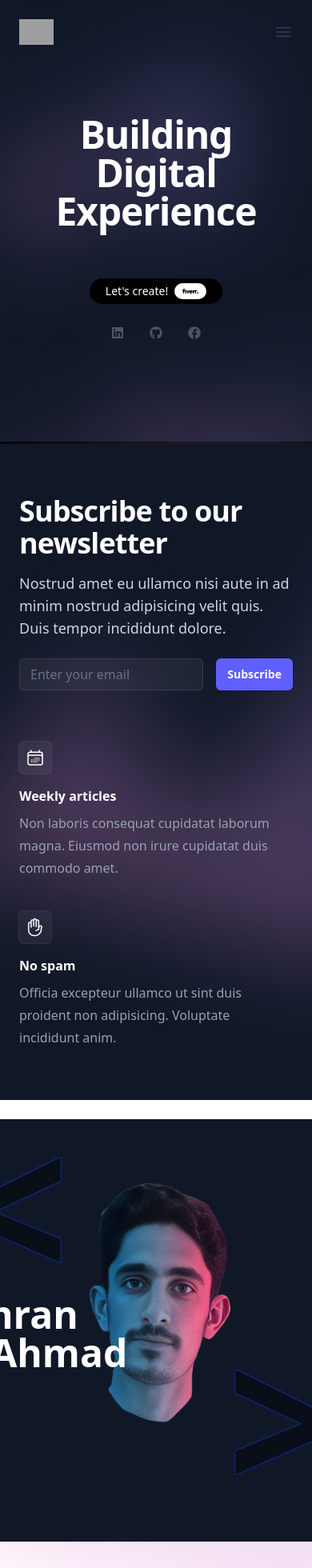
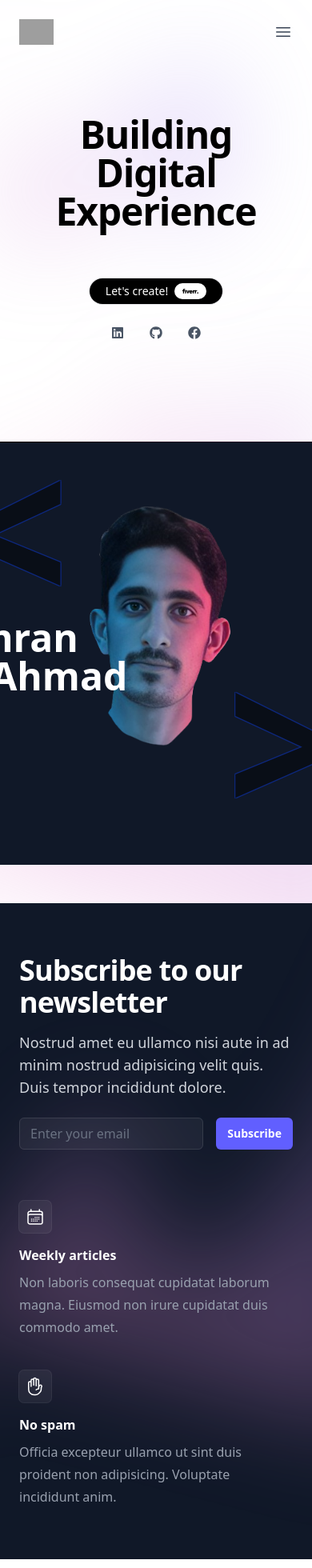
Before and after one commit to imranahmad537/Imran-developer-portfolio, a React (Vite) app: page / in a window 390 px wide. Shown: the top 1960 px of the page at 80% size. Built offline with nearby package versions, Linux system fonts and the light colour scheme; grey boxes are pictures that could not be loaded.

Commit message:
Committed

```diff
--- a/src/App.jsx
+++ b/src/App.jsx
@@ -9,6 +9,7 @@ import './App.css'
 import Project1 from './Pages/Project1'
 import About from './Pages/About'
 import Subscribe1 from './Pages/Subscribe1'
+import Achievements from './Pages/Achievements'
 
 
 function App() {
@@ -18,14 +19,14 @@ function App() {
     <>
     <Hero/>
     <hr />
-    {/* <Bento/> */}
-    {/* <About/> */}
-    <hr />
-    {/* <Logos/> */}
-    <hr />
+
+      <Subscribe1/>
+      <br />
+      <br />
+
     <Subscribe/>
     <br />
-    <Subscribe1/>
+    <Achievements/>
     {/* <Project/> */}
     <Project1/>
     {/* <Grid/> */}
--- /dev/null
+++ b/src/Pages/Achievements.jsx
@@ -0,0 +1,77 @@
+import React from 'react'
+import Slider from "react-slick";
+import "slick-carousel/slick/slick.css";
+
+import "slick-carousel/slick/slick-theme.css";
+
+const Achievements = () => {
+
+  var settings = {
+   dots: true,
+    infinite: true,
+    speed: 500,
+    slidesToShow: 1,
+    slidesToScroll: 1
+  };
+  const CardData = [
+    {
+      title: "Project 1",
+      // img: "/Capture.PNG",
+       img: "https://encrypted-tbn0.gstatic.com/images?q=tbn:ANd9GcSl0Ez4tSCoI3bYCu-XvswB1mgC1ZlljUB8rw&s",
+      description: "This is a description of project 1",
+      tags: ["#React"],
+    },
+    {
+      title: "Project 2",
+      // img: "/Capture.PNG",
+       img: "https://encrypted-tbn0.gstatic.com/images?q=tbn:ANd9GcSl0Ez4tSCoI3bYCu-XvswB1mgC1ZlljUB8rw&s",
+      description: "This is a description of project 1",
+      tags: ["#React"],
+    },
+    {
+        title: "Project 3",
+        img: "https://encrypted-tbn0.gstatic.com/images?q=tbn:ANd9GcSl0Ez4tSCoI3bYCu-XvswB1mgC1ZlljUB8rw&s",
+        description: "This is a description of project 1",
+        tags: ["#React"],
+      },
+      {
+        title: "Project 4",
+        // img: "/Capture.PNG",
+         img: "https://encrypted-tbn0.gstatic.com/images?q=tbn:ANd9GcSl0Ez4tSCoI3bYCu-XvswB1mgC1ZlljUB8rw&s",
+        description: "This is a description of project 1",
+        tags: ["#React"],
+      },
+  ];
+  return (
+     <div className="slider-container w-full max-w-6xl mx-auto py-8 px-8 rounded-2xl  ">
+        {/* <h1 className=" text-4xl font-bold my-10">See our Work</h1> */}
+        <p className="mx-auto my-12 max-w-lg text-center text-4xl font-semibold tracking-tight text-balance text-gray-950 sm:text-5xl ">
+           Achivements
+          </p>
+     <Slider {...settings}>
+        <div>
+          <h3>1</h3>
+        </div>
+        <div>
+          <h3>2</h3>
+        </div>
+        <div>
+          <h3>3</h3>
+        </div>
+        <div>
+          <h3>4</h3>
+        </div>
+        <div>
+          <h3>5</h3>
+        </div>
+        <div>
+          <h3>6</h3>
+        </div>
+      </Slider>
+
+
+    </div>
+  )
+}
+
+export default Achievements
--- a/src/Pages/Hero.jsx
+++ b/src/Pages/Hero.jsx
@@ -27,7 +27,7 @@ export default function Example() {
 
   return (
     <>
-      <div className="bg-gray-900">
+      <div className="bg-white">
         <header className="absolute inset-x-0 top-0 z-50">
           <nav
             aria-label="Global"
@@ -141,7 +141,7 @@ export default function Example() {
           <div className="mx-auto max-w-2xl py-32 sm:py-48 lg:py-26">
             <div className="hidden sm:mb-8 sm:flex sm:justify-center"></div>
             <div className="text-center">
-              <span className="text-5xl font-semibold tracking-tight text-balance text-white sm:text-7xl ">
+              <span className="text-5xl font-semibold tracking-tight text-balance text-black sm:text-7xl ">
                 Building Digital Experience
               </span>
               {/* <p className="mt-8 text-lg font-medium text-pretty text-gray-500 sm:text-xl/8">
@@ -159,7 +159,7 @@ export default function Example() {
                   <a href="#" className="font-semibold ">
                     <span aria-hidden="true" className="absolute inset-0 " />
                     <SiFiverr className="mb-0.5 inline-block w-10 h-5 rounded-2xl lg:rounded-3xl lg:w-25  lg:h-10  ring-gray-900/10  bg-white text-black ml-2  " />
-                    <span class="top-0 ml-2 absolute  w-3.5 h-3.5 animate-ping bg-green-400 border-2 border-white dark:border-gray-800 rounded-full"></span>
+                    <span className="top-0 ml-2 absolute  w-3.5 h-3.5 animate-ping bg-green-400 border-2 border-white dark:border-gray-800 rounded-full"></span>
                   </a>
                 </div>
 
--- a/src/Pages/Project1.jsx
+++ b/src/Pages/Project1.jsx
@@ -11,50 +11,57 @@ function PauseOnHover() {
     slidesToShow: 3,
     slidesToScroll: 1,
     autoplay: true,
-    autoplaySpeed: 2000,
+    autoplaySpeed: 3000,
     pauseOnHover: true,
   };
 
   const CardData = [
     {
       title: "Project 1",
-      img: "/Capture.PNG",
+      // img: "/Capture.PNG",
+       img: "https://encrypted-tbn0.gstatic.com/images?q=tbn:ANd9GcSl0Ez4tSCoI3bYCu-XvswB1mgC1ZlljUB8rw&s",
       description: "This is a description of project 1",
       tags: ["#React"],
     },
     {
       title: "Project 2",
-      img: "/profile1.png",
+      // img: "/Capture.PNG",
+       img: "https://encrypted-tbn0.gstatic.com/images?q=tbn:ANd9GcSl0Ez4tSCoI3bYCu-XvswB1mgC1ZlljUB8rw&s",
       description: "This is a description of project 1",
       tags: ["#React"],
     },
     {
         title: "Project 3",
-        img: "/profile1.png",
+        img: "https://encrypted-tbn0.gstatic.com/images?q=tbn:ANd9GcSl0Ez4tSCoI3bYCu-XvswB1mgC1ZlljUB8rw&s",
         description: "This is a description of project 1",
         tags: ["#React"],
       },
       {
         title: "Project 4",
-        img: "/profile.png",
+        // img: "/Capture.PNG",
+         img: "https://encrypted-tbn0.gstatic.com/images?q=tbn:ANd9GcSl0Ez4tSCoI3bYCu-XvswB1mgC1ZlljUB8rw&s",
         description: "This is a description of project 1",
         tags: ["#React"],
       },
   ];
   return (
-    <div className="slider-container w-full max-w-6xl mx-auto py-8 px-8 rounded-2xl  ">
+    <div className="slider-container group w-full max-w-6xl mx-auto py-8 rounded-2xl">
         {/* <h1 className=" text-4xl font-bold my-10">See our Work</h1> */}
-        <p className="mx-auto my-12 max-w-lg text-center text-4xl font-semibold tracking-tight text-balance text-gray-950 sm:text-5xl ">
+        <p className="mx-auto my-12 max-w-lg text-center text-4xl font-semibold tracking-tight text-balance text-gray-950 sm:text-5xl">
            See our Work
           </p>
-      <Slider {...settings}>
+      <Slider {...settings} >
         {CardData.map((card, index) => (
-          <div
+          <div className="px-0.5">
+            <div
             key={index}
-            className="max-w-sm rounded overflow-hidden shadow-lg "
+            className=" max-w-sm rounded-3xl overflow-hidden shadow-lg"
             style={{ boxShadow: "inset 0 -55px 25px rgba(0,0,0,0.1)" }}
           >
-            <img className="w-full" src={card.img} alt="Sunset in the mountains" />
+            <img className="w-full h-90" src={card.img} alt="Sunset in the mountains" />
+             {/* <div className="absolute inset-0 bg-opacity-50 opacity-0 group-hover:opacity-100 transition-transform duration-150 flex items-center justify-center top-100">
+    <p className="text-white text-lg font-semibold">Your Hover Text</p>
+  </div> */}
             <div className="px-6 py-4">
               <div className="font-bold text-xl mb-2">{card.title}</div>
               <p className="text-gray-700 text-base">{card.description}</p>
@@ -70,6 +77,7 @@ function PauseOnHover() {
               ))}
             </div>
           </div>
+          </div>
         ))}
       </Slider>
 
--- a/src/Pages/Subscribe1.jsx
+++ b/src/Pages/Subscribe1.jsx
@@ -18,8 +18,8 @@ export default function Subscribe1() {
         &nbsp;&nbsp;&nbsp;Ahmad
       </div>
 
-      <div className=" ">
-        <img src="/profile1.png" alt="" className="w-100 h-100" />
+      <div>
+        <img src="/Myprofile.png" alt="" className="w-100 h-100" />
       </div>
       <div
         style={{
@@ -32,11 +32,9 @@ export default function Subscribe1() {
         &gt;
       </div>
       <div className="name absolute top-25 text-white ml-160  mr-10">
-       <h1 className="text-2xl font-bold">Certified MERN Stack Developer</h1>
-       <p className="">Helping Small &amp; Medium Bussinesses Worldwide </p>
+        <h1 className="text-2xl font-bold">Certified MERN Stack Developer</h1>
+        <p className="">Helping Small &amp; Medium Bussinesses Worldwide </p>
       </div>
-
-
 
       <div
         aria-hidden="true"
```
Also changed, not shown: public/Myprofile.png (renamed from public/profile1.png).
